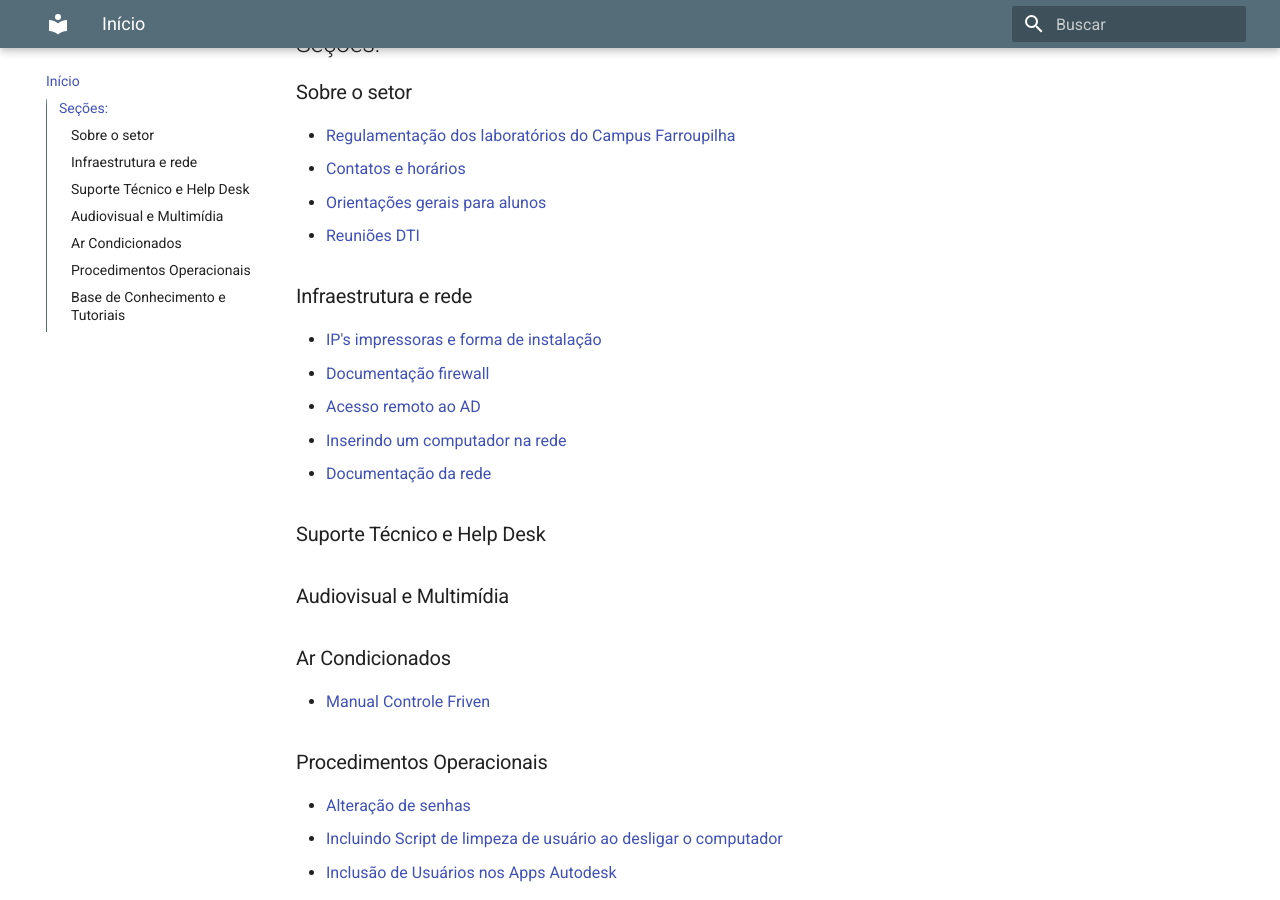
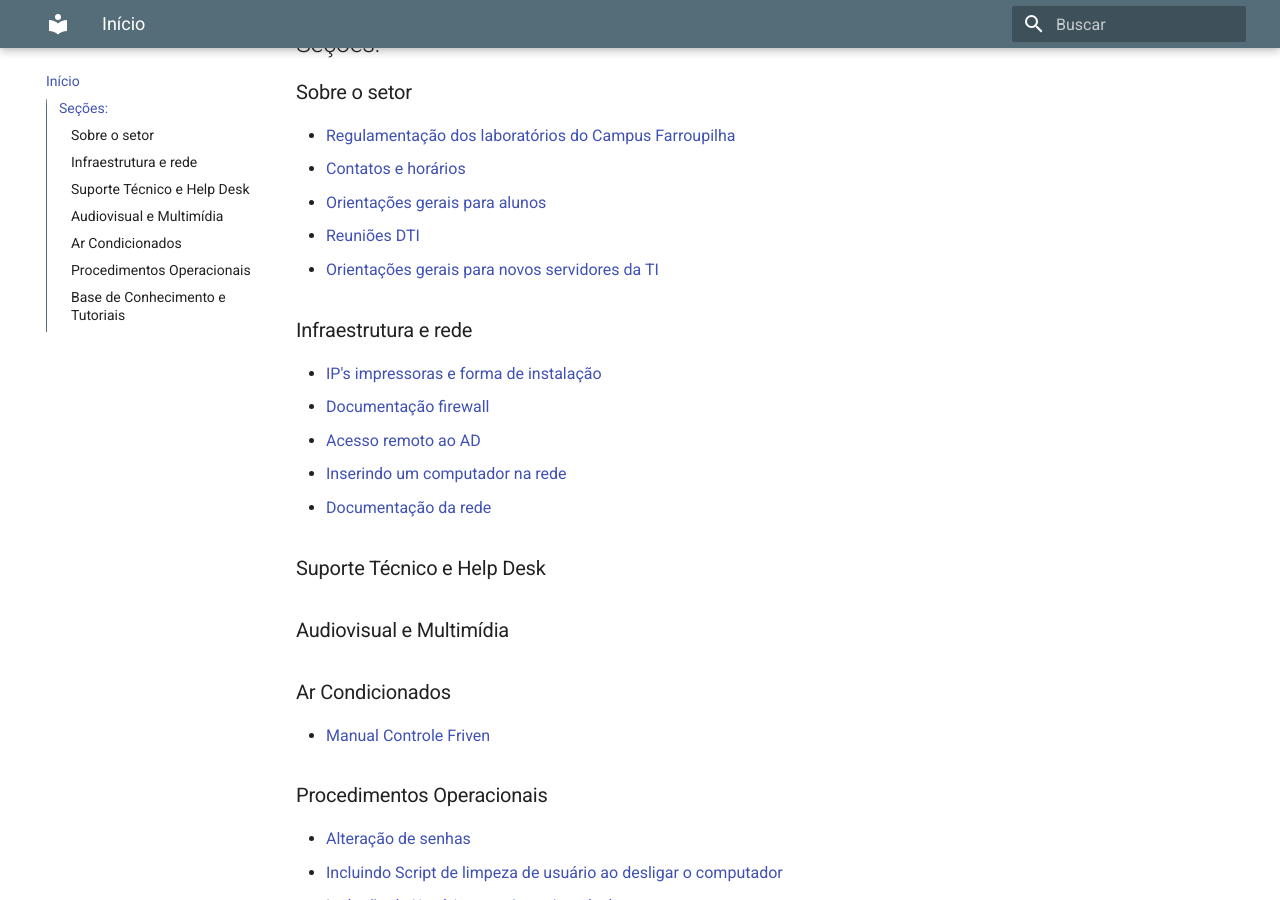
Before and after one commit to wikiti-farroupilha/wikipedia, an MkDocs documentation site: the page built from docs/index.md, in a window 1280 px wide and 900 px high, scrolled down 386 px. Built offline with MkDocs 1.6.1 and Material for MkDocs 9.7.7, drawn with Linux system fonts in a browser that asks for light colours.

Commit message:
Update index.md

```diff
--- a/docs/index.md
+++ b/docs/index.md
@@ -8,6 +8,7 @@ Este é o Wiki do nosso setor de TI — o repositório oficial de conhecimento d
 - [Contatos e horários](contato.md)
 - [Orientações gerais para alunos](https://docs.google.com/document/d/1meIgluTBkufRrxpC4NvndqvqZiMCj5NU/edit?usp=sharing&ouid=116746780179240990694&rtpof=true&sd=true)
 - [Reuniões DTI](https://drive.google.com/drive/folders/1v5SLuI-YHHRiVqCBqXBanFpZj3557klT?usp=drive_link)
+- [Orientações gerais para novos servidores da TI](https://drive.google.com/file/d/1vUDKgIa8gv-Hv1Y7MfHjbIghPUiBv81k/view?usp=sharing)
 
 ### Infraestrutura e rede
 - [IP's impressoras e forma de instalação](https://docs.google.com/spreadsheets/d/1cGEDcxky5s33L-HQJvzUeGk28anz5mN0/edit?gid=1146976007#gid=1146976007)
```
